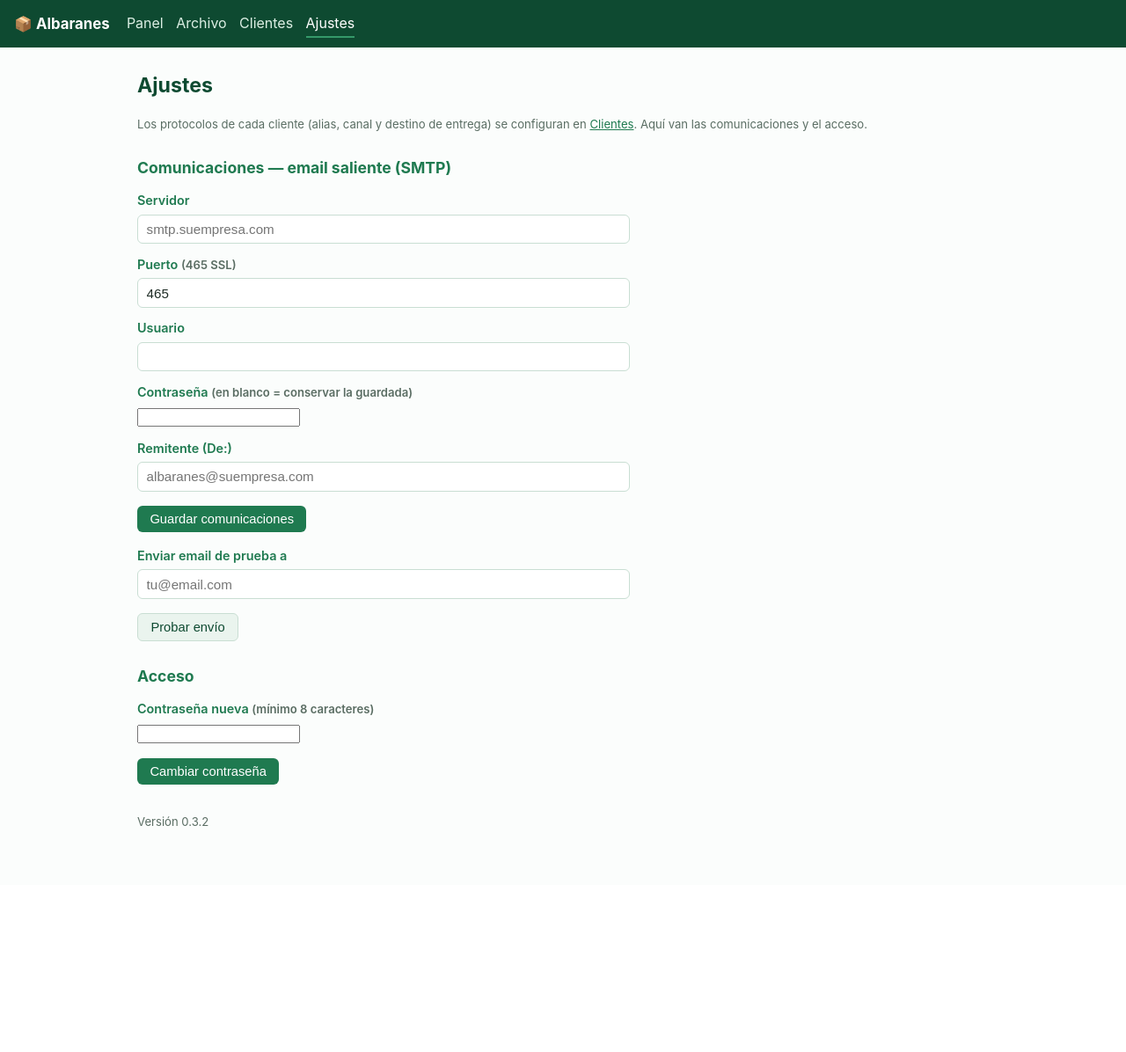
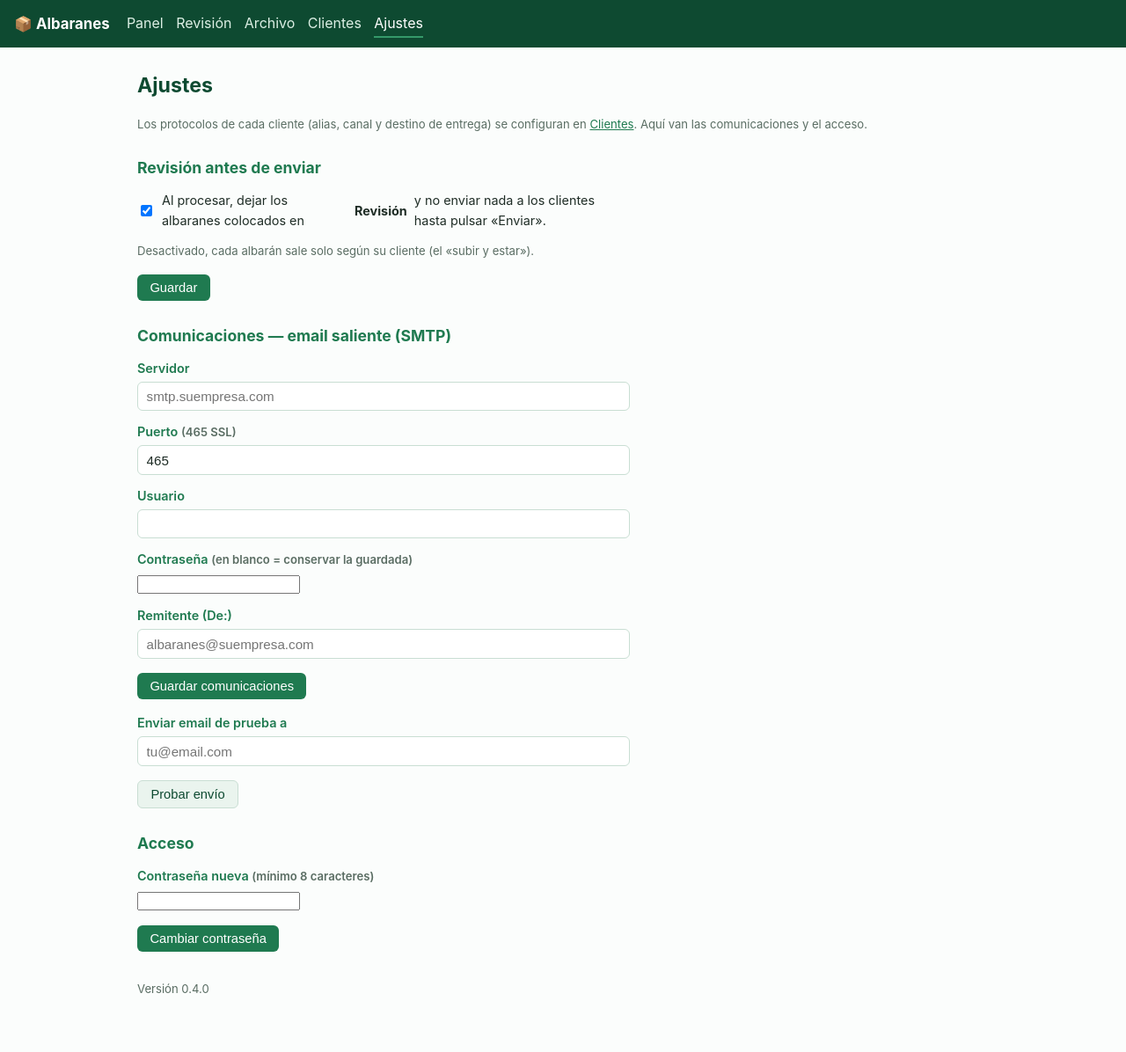
Before and after one commit to inhumario/albaranes, a Flask app: page /ajustes in a window 1280 px wide. Shown: the whole page at 88% size. Before the commit the page ends 939 px from the top, so only its background shows below. Run offline with Flask 3, Linux system fonts and the light colour scheme; data comes from the database, SQL or seed files in the repository; data that the repository does not hold is empty.

Commit message:
v0.4.0: pestaña Revisión — ver los albaranes colocados antes de enviarlos
- Ajuste «Revisar antes de enviar» (activado por defecto): lo procesado queda
  colocado y no sale nada hasta pulsar Enviar (todo o por carpeta).
- Progreso en vivo de la lectura (página n de m) y subida de varios PDF a la vez.
- Miniaturas, corrección de número/cliente y colocación de los de REVISAR.
- El SMTP heredado de config/smtp.json solo entra en la BD de desarrollo.

Co-Authored-By: Claude Opus 5.5 <noreply@anthropic.com>

```diff
--- a/app.py
+++ b/app.py
@@ -1,13 +1,19 @@
 #!/usr/bin/env python3
-"""Aplicativo de albaranes — web con contraseña (v0.3, 2026-09-19).
+"""Aplicativo de albaranes — web con contraseña (v0.4, 2026-10-26).
 
 Flujo (regla de Mario: «subir y estar»): se sube el PDF de la pila escaneada →
 el procesador separa y lee cada albarán → se archiva en
 archivo/<cliente>/<año>/<mes>/<numero>.pdf → se entrega solo según el protocolo
 configurado de cada cliente (email automático, SFTP, portal). Todos los
 parámetros (clientes y comunicaciones) se ajustan desde la propia web.
+
+v0.4 (petición de Mario 26-10, para la demo): con «Revisar antes de enviar»
+(Ajustes, activado por defecto) lo procesado queda «colocado» y se ve en la
+pestaña Revisión ordenado por cliente y carpeta; nada sale hacia los clientes
+hasta pulsar «Enviar».
 """
 import hashlib
+import subprocess
 import json
 import os
 import secrets
@@ -24,7 +30,7 @@ from flask import (Flask, flash, redirect, render_template, request,
 
 import procesador
 
-VERSION = '0.3.2'
+VERSION = '0.4.0'
 BASE = Path(__file__).parent
 DATA = Path(os.environ.get('DATA_DIR', BASE))
 ARCHIVO = DATA / 'archivo'
@@ -84,7 +90,7 @@ def init_db() -> None:
             paginas INTEGER NOT NULL DEFAULT 1,
             confianza TEXT DEFAULT '',
             ruta TEXT NOT NULL,
-            estado TEXT NOT NULL DEFAULT 'archivado', -- archivado | pendiente_entrega | entregado | revisar
+            estado TEXT NOT NULL DEFAULT 'archivado', -- colocado | archivado | pendiente_entrega | entregado | revisar
             entrega_nota TEXT DEFAULT '',             -- por qué quedó pendiente (o instrucción de portal)
             entregado_el TEXT,
             creado TEXT NOT NULL
@@ -94,12 +100,21 @@ def init_db() -> None:
             con.execute("ALTER TABLE albaranes ADD COLUMN entrega_nota TEXT DEFAULT ''")
         except sqlite3.OperationalError:
             pass
+        # migración v0.3 → v0.4: progreso del lote (páginas leídas)
+        try:
+            con.execute('ALTER TABLE lotes ADD COLUMN hechas INTEGER NOT NULL DEFAULT 0')
+        except sqlite3.OperationalError:
+            pass
+        if not cfg_get(con, 'revisar_antes'):
+            cfg_set(con, 'revisar_antes', '1')
         # contraseña inicial: de la variable ACCESO_CLAVE la primera vez
         if not cfg_get(con, 'clave_hash') and os.environ.get('ACCESO_CLAVE'):
             cfg_set(con, 'clave_hash', hash_clave(os.environ['ACCESO_CLAVE']))
         # migración desde config/smtp.json si existe y aún no hay SMTP en BD
+        # (solo con la BD de desarrollo por defecto: una BD de pruebas en otro DATA_DIR
+        # no debe heredar un SMTP real y mandar correos de verdad)
         legado = BASE / 'config' / 'smtp.json'
-        if legado.exists() and not cfg_get(con, 'smtp_host'):
+        if legado.exists() and not cfg_get(con, 'smtp_host') and 'DATA_DIR' not in os.environ:
             v = json.loads(legado.read_text())
             for a, b in (('host', 'smtp_host'), ('puerto', 'smtp_puerto'),
                          ('usuario', 'smtp_usuario'), ('clave', 'smtp_clave'), ('de', 'smtp_de')):
@@ -176,16 +191,28 @@ def casar_cliente(emisor: str, con: sqlite3.Connection):
     return None
 
 
+def carpeta_de(cliente, emisor: str, cuando: datetime) -> Path:
+    nombre = cliente['nombre'] if cliente else (emisor or 'sin-clasificar')
+    return ARCHIVO / procesador.normaliza(nombre) / f'{cuando:%Y}' / f'{cuando:%m}'
+
+
+def estado_final(cliente) -> str:
+    """Estado de un albarán ya aprobado: hacia el cliente o solo al archivo."""
+    return 'pendiente_entrega' if cliente and cliente['modo_entrega'] != 'ninguna' else 'archivado'
+
+
 def procesar_lote(lote_id: int, pdf: Path) -> None:
+    def avance(hechas, total):
+        with db() as con:
+            con.execute('UPDATE lotes SET hechas=?, paginas=? WHERE id=?', (hechas, total, lote_id))
     try:
-        grupos = procesador.procesar_pdf(pdf)
+        grupos = procesador.procesar_pdf(pdf, avance)
         ahora = datetime.now()
         with db() as con:
+            revisar_antes = cfg_get(con, 'revisar_antes') == '1'
             for g in grupos:
                 cliente = casar_cliente(g['emisor'], con)
-                carpeta_cliente = cliente['nombre'] if cliente else (g['emisor'] or 'sin-clasificar')
-                carpeta = (ARCHIVO / procesador.normaliza(carpeta_cliente)
-                           / f'{ahora:%Y}' / f'{ahora:%m}')
+                carpeta = carpeta_de(cliente, g['emisor'], ahora)
                 if g['revisar']:
                     carpeta = ARCHIVO / 'REVISAR'
                 carpeta.mkdir(parents=True, exist_ok=True)
@@ -196,10 +223,10 @@ def procesar_lote(lote_id: int, pdf: Path) -> None:
 
                 if g['revisar']:
                     estado = 'revisar'
-                elif cliente and cliente['modo_entrega'] != 'ninguna':
-                    estado = 'pendiente_entrega'
+                elif revisar_antes:
+                    estado = 'colocado'
                 else:
-                    estado = 'archivado'
+                    estado = estado_final(cliente)
                 cur = con.execute(
                     'INSERT INTO albaranes (lote_id, cliente_id, numero, emisor, paginas,'
                     ' confianza, ruta, estado, creado) VALUES (?,?,?,?,?,?,?,?,?)',
@@ -269,6 +296,21 @@ def smtp_config(con: sqlite3.Connection) -> dict | None:
     return cfg if cfg['host'] and cfg['usuario'] else None
 
 
+def aprobar(albaran_id: int, con: sqlite3.Connection) -> str:
+    """Da por bueno un albarán colocado: lo entrega a su cliente o lo deja archivado."""
+    a = con.execute('SELECT a.cliente_id, c.modo_entrega FROM albaranes a '
+                    'LEFT JOIN clientes c ON c.id=a.cliente_id WHERE a.id=?',
+                    (albaran_id,)).fetchone()
+    estado = estado_final(a if a['cliente_id'] else None)
+    con.execute('UPDATE albaranes SET estado=? WHERE id=?', (estado, albaran_id))
+    if estado == 'archivado':
+        return 'archivado'
+    resultado = entregar(albaran_id, con)
+    if resultado != 'ok':
+        con.execute('UPDATE albaranes SET entrega_nota=? WHERE id=?', (resultado, albaran_id))
+    return resultado
+
+
 # ---------------------------------------------------------------------- rutas
 @app.route('/')
 @requiere_acceso
@@ -290,20 +332,126 @@ def index():
 @app.route('/subir', methods=['POST'])
 @requiere_acceso
 def subir():
-    f = request.files.get('escaneo')
-    if not f or not f.filename.lower().endswith('.pdf'):
-        flash('Sube un PDF (la pila escaneada entera).')
+    ficheros = [f for f in request.files.getlist('escaneo')
+                if f and f.filename.lower().endswith('.pdf')]
+    if not ficheros:
+        flash('Sube uno o varios PDF (la pila escaneada).')
         return redirect(url_for('index'))
     ENTRADA.mkdir(parents=True, exist_ok=True)
-    destino = ENTRADA / f'{datetime.now():%Y%m%d-%H%M%S}-{Path(f.filename).name}'
-    f.save(destino)
+    for n, f in enumerate(ficheros):
+        destino = ENTRADA / f'{datetime.now():%Y%m%d-%H%M%S}-{n}-{Path(f.filename).name}'
+        f.save(destino)
+        with db() as con:
+            cur = con.execute('INSERT INTO lotes (fichero, recibido) VALUES (?,?)',
+                              (Path(f.filename).name, datetime.now().isoformat(timespec='seconds')))
+            lote_id = cur.lastrowid
+        threading.Thread(target=procesar_lote, args=(lote_id, destino), daemon=True).start()
+    flash(f'{len(ficheros)} fichero(s) recibido(s): se están leyendo. Aquí los verás colocar.')
+    return redirect(url_for('revision'))
+
+
+@app.route('/revision')
+@requiere_acceso
+def revision():
     with db() as con:
-        cur = con.execute('INSERT INTO lotes (fichero, recibido) VALUES (?,?)',
-                          (destino.name, datetime.now().isoformat(timespec='seconds')))
-        lote_id = cur.lastrowid
-    threading.Thread(target=procesar_lote, args=(lote_id, destino), daemon=True).start()
-    flash('Escaneo recibido: procesando en segundo plano. Recarga en unos segundos.')
-    return redirect(url_for('index'))
+        en_curso = con.execute("SELECT * FROM lotes WHERE estado='procesando' ORDER BY id").fetchall()
+        filas = con.execute(
+            "SELECT a.*, c.nombre AS cliente, c.modo_entrega, c.email_para, c.portal_url, "
+            "c.sftp_datos FROM albaranes a LEFT JOIN clientes c ON c.id=a.cliente_id "
+            "WHERE a.estado IN ('colocado','revisar') ORDER BY c.nombre, a.numero").fetchall()
+        clientes = con.execute('SELECT id, nombre FROM clientes ORDER BY nombre').fetchall()
+        revisar_antes = cfg_get(con, 'revisar_antes') == '1'
+    grupos = {}  # carpeta → {cliente, destino, albaranes}
+    for a in filas:
+        if a['estado'] != 'colocado':
+            continue
+        carpeta = str(Path(a['ruta']).parent.relative_to('archivo')) + '/'
+        g = grupos.setdefault(carpeta, {'cliente': a['cliente'], 'cliente_id': a['cliente_id'],
+                                        'destino': destino_texto(a), 'albaranes': []})
+        g['albaranes'].append(a)
+    dudosos = [a for a in filas if a['estado'] == 'revisar']
+    return render_template('revision.html', en_curso=en_curso, grupos=grupos,
+                           dudosos=dudosos, clientes=clientes, revisar_antes=revisar_antes,
+                           n_colocados=sum(len(g['albaranes']) for g in grupos.values()))
+
+
+def destino_texto(a) -> str:
+    if not a['cliente']:
+        return 'sin cliente configurado: solo se archiva'
+    modo = a['modo_entrega']
+    if modo == 'email':
+        return f"email a {a['email_para'] or '(sin email configurado)'}"
+    if modo == 'sftp':
+        return f"SFTP {a['sftp_datos'] or '(sin configurar)'}"
+    if modo == 'portal':
+        return f"subir al portal {a['portal_url'] or '(sin URL)'}"
+    return 'solo archivar (este cliente no recibe envío)'
+
+
+@app.route('/revision/enviar', methods=['POST'])
+@requiere_acceso
+def revision_enviar():
+    """Aprueba lo colocado (todo, o solo una carpeta) y lo manda a cada cliente."""
+    carpeta = request.form.get('carpeta', '')
+    with db() as con:
+        ids = [r['id'] for r in con.execute(
+            "SELECT id, ruta FROM albaranes WHERE estado='colocado'")
+            if not carpeta or r['ruta'].startswith(f'archivo/{carpeta}')]
+        resultados = [aprobar(i, con) for i in ids]
+    ok = sum(r == 'ok' for r in resultados)
+    archivados = sum(r == 'archivado' for r in resultados)
+    otros = len(resultados) - ok - archivados
+    partes = [f'{ok} enviado(s) a su cliente'] if ok else []
+    if archivados:
+        partes.append(f'{archivados} solo archivado(s)')
+    if otros:
+        partes.append(f'{otros} pendiente(s) de entrega (ver Panel)')
+    flash('Hecho: ' + ', '.join(partes) + '.' if partes else 'No había nada colocado.')
+    return redirect(url_for('revision'))
+
+
+@app.route('/albaran/<int:aid>/corregir', methods=['POST'])
+@requiere_acceso
+def albaran_corregir(aid):
+    """Corrige número y/o cliente de un albarán y lo vuelve a colocar en su carpeta."""
+    numero = ''.join(request.form.get('numero', '').split())
+    cid = request.form.get('cliente_id') or None
+    if not numero:
+        flash('Pon el número del albarán.')
+        return redirect(url_for('revision'))
+    with db() as con:
+        a = con.execute('SELECT * FROM albaranes WHERE id=?', (aid,)).fetchone()
+        cliente = con.execute('SELECT * FROM clientes WHERE id=?', (cid,)).fetchone() if cid else None
+        carpeta = carpeta_de(cliente, a['emisor'], datetime.fromisoformat(a['creado']))
+        carpeta.mkdir(parents=True, exist_ok=True)
+        destino = carpeta / f'{numero}.pdf'
+        origen = DATA / a['ruta']
+        if destino.exists() and destino != origen:
+            flash(f'Ya hay un albarán {numero} en {destino.parent.relative_to(ARCHIVO)}.')
+            return redirect(url_for('revision'))
+        origen.rename(destino)
+        con.execute("UPDATE albaranes SET numero=?, cliente_id=?, ruta=?, confianza='corregido', "
+                    "estado='colocado', entrega_nota='' WHERE id=?",
+                    (numero, cliente['id'] if cliente else None,
+                     str(destino.relative_to(DATA)), aid))
+    flash(f'Albarán {numero} colocado.')
+    return redirect(url_for('revision'))
+
+
+@app.route('/albaran/<int:aid>/miniatura')
+@requiere_acceso
+def albaran_miniatura(aid):
+    with db() as con:
+        a = con.execute('SELECT ruta, creado FROM albaranes WHERE id=?', (aid,)).fetchone()
+    pdf = DATA / a['ruta']
+    # clave por ruta + fecha: SQLite reutiliza ids cuando se vacía la tabla
+    clave = hashlib.sha1(f"{a['ruta']}|{a['creado']}|{pdf.stat().st_mtime}".encode()).hexdigest()
+    png = DATA / 'miniaturas' / f'{clave}.png'
+    if not png.exists():
+        png.parent.mkdir(parents=True, exist_ok=True)
+        subprocess.run(['pdftoppm', '-f', '1', '-l', '1', '-scale-to', '420', '-png',
+                        '-singlefile', str(pdf), str(png.with_suffix(''))], check=True)
+    return send_file(png, max_age=3600)
 
 
 @app.route('/albaranes')
@@ -412,6 +560,9 @@ def ajustes():
                         continue  # clave vacía = conservar la guardada
                     cfg_set(con, c, valor)
                 flash('Comunicaciones guardadas.')
+            elif accion == 'revision':
+                cfg_set(con, 'revisar_antes', '1' if request.form.get('revisar_antes') else '0')
+                flash('Guardado.')
             elif accion == 'probar':
                 cfg = smtp_config(con)
                 destino = request.form.get('destino', '').strip()
@@ -438,7 +589,9 @@ def ajustes():
             return redirect(url_for('ajustes'))
         smtp = {c: cfg_get(con, c) for c in CLAVES_SMTP}
         hay_clave = bool(cfg_get(con, 'clave_hash'))
-    return render_template('ajustes.html', smtp=smtp, hay_clave=hay_clave, version=VERSION)
+        revisar_antes = cfg_get(con, 'revisar_antes') == '1'
+    return render_template('ajustes.html', smtp=smtp, hay_clave=hay_clave, version=VERSION,
+                           revisar_antes=revisar_antes)
 
 
 @app.route('/salud')
--- a/templates/ajustes.html
+++ b/templates/ajustes.html
@@ -4,6 +4,18 @@
 <h1>Ajustes</h1>
 <p class="mini">Los protocolos de cada cliente (alias, canal y destino de entrega) se configuran en
 <a href="{{ url_for('clientes') }}">Clientes</a>. Aquí van las comunicaciones y el acceso.</p>
+
+<h2>Revisión antes de enviar</h2>
+<form method="post" style="max-width:560px">
+  <input type="hidden" name="accion" value="revision">
+  <label style="display:flex;align-items:center;gap:.5rem;font-weight:400;color:var(--texto)">
+    <input type="checkbox" name="revisar_antes" style="width:auto" {{ 'checked' if revisar_antes }}>
+    Al procesar, dejar los albaranes colocados en <strong>Revisión</strong> y no enviar nada a los
+    clientes hasta pulsar «Enviar».
+  </label>
+  <p class="mini">Desactivado, cada albarán sale solo según su cliente (el «subir y estar»).</p>
+  <p><button class="boton">Guardar</button></p>
+</form>
 
 <h2>Comunicaciones — email saliente (SMTP)</h2>
 <form method="post" style="max-width:560px">
--- a/templates/base.html
+++ b/templates/base.html
@@ -40,6 +40,7 @@ tr:nth-child(even) td{background:var(--zebra)}
 .pill.pendiente_entrega{background:var(--aviso-f);color:var(--aviso)}
 .pill.revisar,.pill.error{background:var(--rojo-f);color:var(--rojo)}
 .pill.procesando{background:var(--zebra);color:var(--sub)}
+.pill.colocado{background:#e6f0fb;color:#1d4f86}
 .boton{background:var(--sub);color:#fff;border:0;border-radius:6px;padding:.45rem .9rem;
        font-size:.92rem;cursor:pointer;text-decoration:none;display:inline-block}
 .boton:hover{background:var(--titulo)}
@@ -65,6 +66,7 @@ a{color:var(--sub)}
   <span class="marca">📦 Albaranes</span>
   <nav>
     <a href="{{ url_for('index') }}" class="{{ 'activo' if request.endpoint=='index' }}">Panel</a>
+    <a href="{{ url_for('revision') }}" class="{{ 'activo' if request.endpoint=='revision' }}">Revisión</a>
     <a href="{{ url_for('albaranes') }}" class="{{ 'activo' if request.endpoint=='albaranes' }}">Archivo</a>
     <a href="{{ url_for('clientes') }}" class="{{ 'activo' if request.endpoint and request.endpoint.startswith('cliente') }}">Clientes</a>
     <a href="{{ url_for('ajustes') }}" class="{{ 'activo' if request.endpoint=='ajustes' }}">Ajustes</a>
--- a/templates/index.html
+++ b/templates/index.html
@@ -6,13 +6,14 @@ configurado — <a href="{{ url_for('ajustes') }}">Ajustes → Comunicaciones</a
 
 <form class="subida" method="post" action="{{ url_for('subir') }}" enctype="multipart/form-data">
   <strong>Subir escaneo</strong>
-  <span class="mini">la pila entera en un solo PDF — el sistema separa, nombra y clasifica solo</span>
-  <input type="file" name="escaneo" accept="application/pdf" required>
+  <span class="mini">la pila entera en un PDF, o varios PDF a la vez — el sistema separa, nombra y clasifica solo</span>
+  <input type="file" name="escaneo" accept="application/pdf" multiple required>
   <button class="boton">Procesar</button>
 </form>
 
 <div class="tarjetas">
   <div class="tarjeta"><div class="n">{{ contadores.get('archivado',0) + contadores.get('entregado',0) + contadores.get('pendiente_entrega',0) }}</div><div class="t">albaranes archivados</div></div>
+  {% if contadores.get('colocado',0) %}<div class="tarjeta"><div class="n"><a href="{{ url_for('revision') }}">{{ contadores.get('colocado',0) }}</a></div><div class="t">colocados, sin enviar</div></div>{% endif %}
   <div class="tarjeta"><div class="n">{{ contadores.get('entregado',0) }}</div><div class="t">entregados a clientes</div></div>
   <div class="tarjeta"><div class="n">{{ contadores.get('pendiente_entrega',0) }}</div><div class="t">pendientes de entrega</div></div>
   <div class="tarjeta"><div class="n">{{ contadores.get('revisar',0) }}</div><div class="t">a revisar</div></div>
```
Also changed, not shown: procesador.py (+7 -2 lines), templates/revision.html (added, +119 -0 lines).
